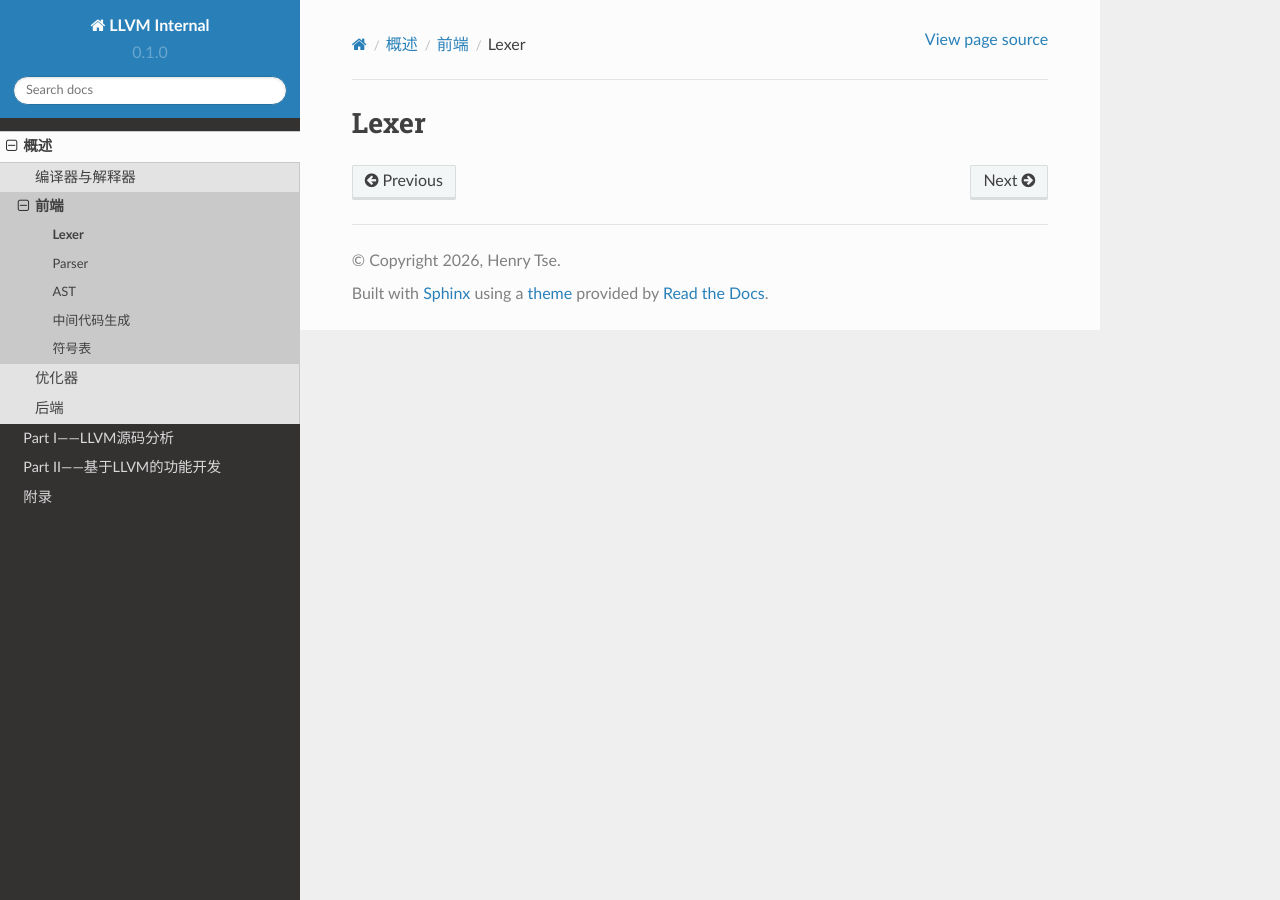
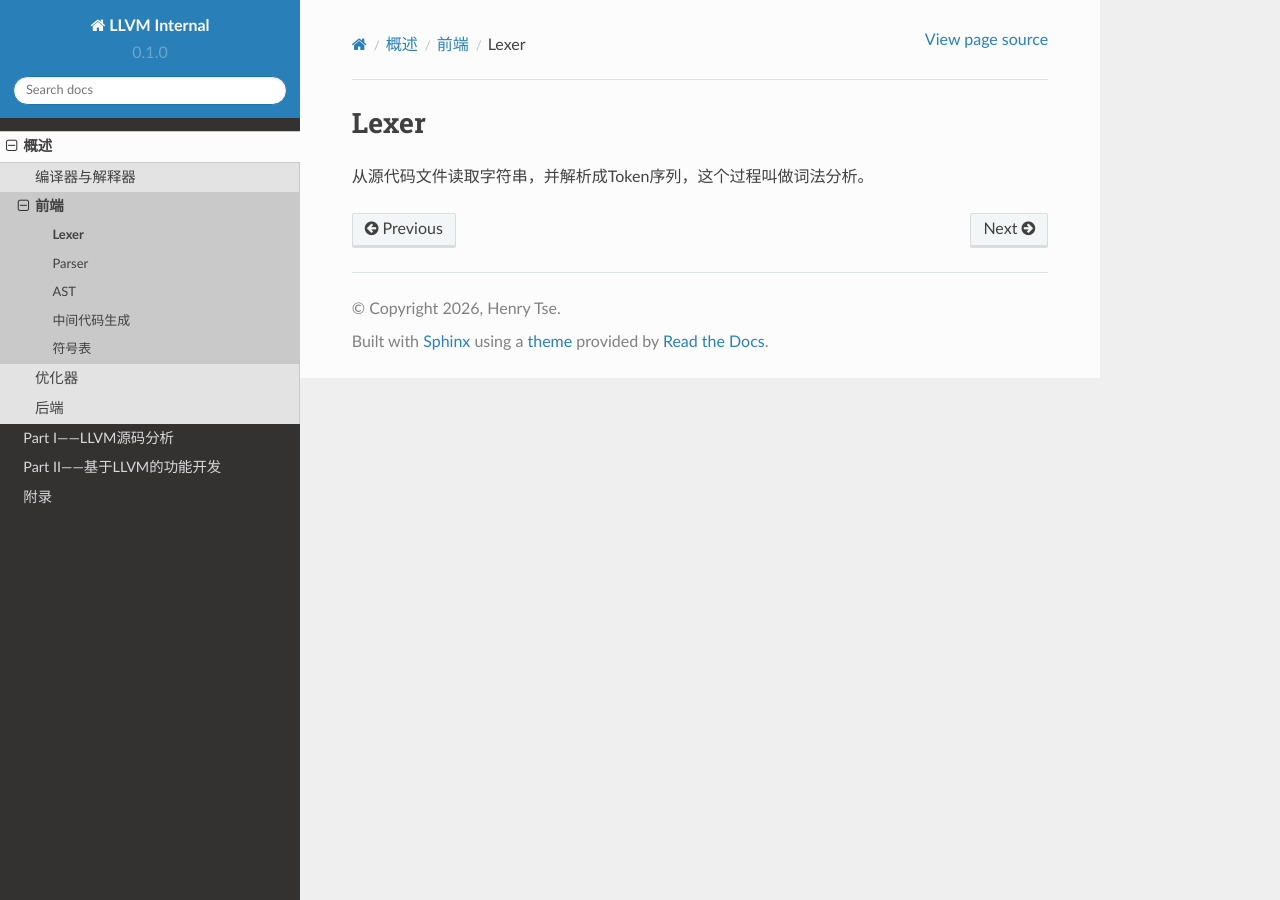
Before and after one commit to anzihenry/llvm-internal, a Sphinx documentation site: the page built from docs/source/introduction/frontend/lexer.rst, in a window 1280 px wide. Built offline with Sphinx 7.4.7 and the Read the Docs theme 2.0.0, drawn with Linux system fonts in a browser that asks for light colours.

Commit message:
增加parser和lexer的内容

```diff
--- a/docs/source/introduction/frontend/lexer.rst
+++ b/docs/source/introduction/frontend/lexer.rst
@@ -1,2 +1,4 @@
 Lexer
 =================
+
+从源代码文件读取字符串，并解析成Token序列，这个过程叫做词法分析。
--- a/docs/source/introduction/frontend/parser.rst
+++ b/docs/source/introduction/frontend/parser.rst
@@ -1,2 +1,4 @@
 Parser
 =================
+
+从token序列中构建AST，这个过程是由语法分析器完成的。
```
